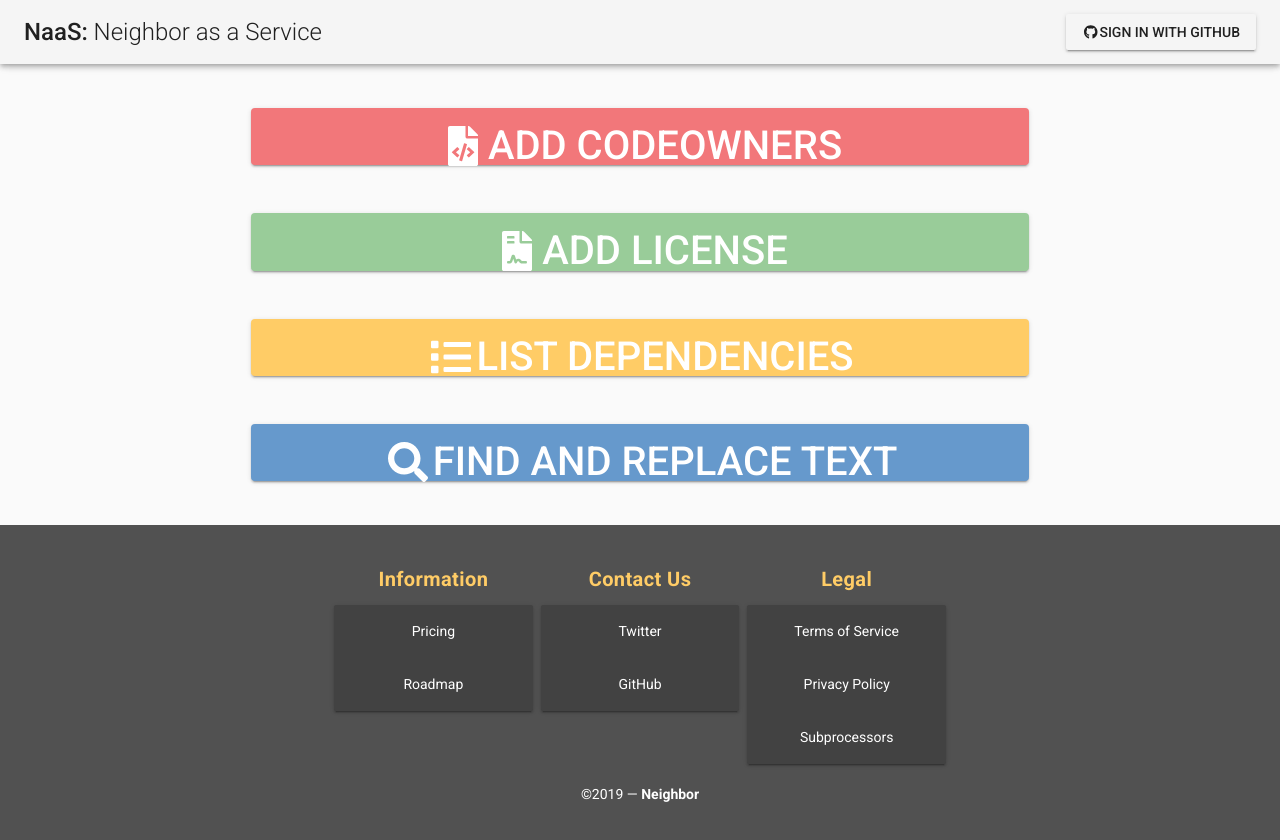
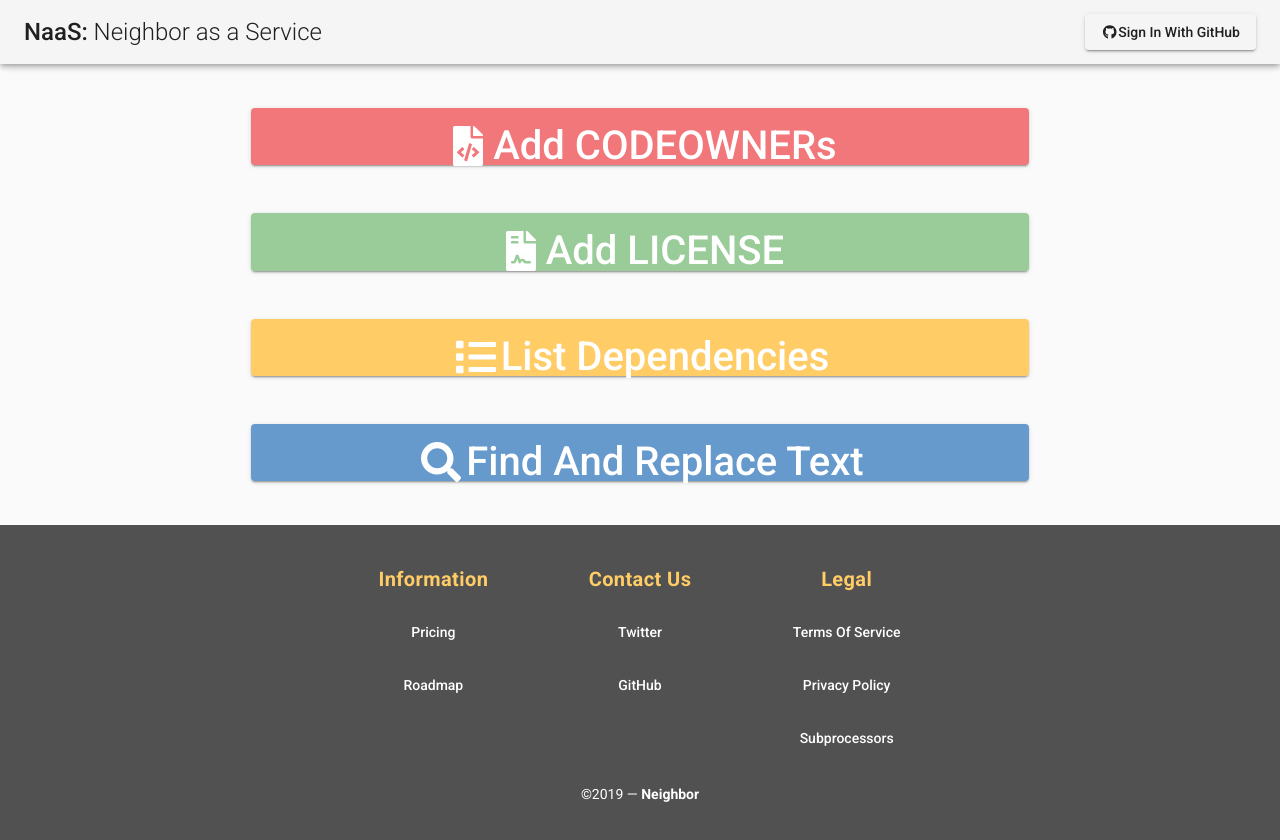
Before and after one commit to mccurdyc/naas-fe, a Vue app: page / in a window 1280 px wide. Shown: the top 840 px of the page. Built offline with nearby package versions, Linux system fonts and the light colour scheme.

Commit message:
decent-looking footer
Signed-off-by: Colton McCurdy <mccurdyc22@gmail.com>

```diff
--- a/src/App.vue
+++ b/src/App.vue
@@ -35,9 +35,17 @@
                 <v-card-title class="yellow--text title justify-center font-weight-bold">
                   Information
                 </v-card-title>
-                <v-card dark color>
-                  <v-card-text>Pricing</v-card-text>
-                  <v-card-text>Roadmap</v-card-text>
+                <v-card height=75% dark color=primary flat>
+                  <v-card-text>
+                    <v-btn flat md>
+                      Pricing
+                    </v-btn>
+                  </v-card-text>
+                  <v-card-text>
+                    <v-btn flat md>
+                      Roadmap
+                    </v-btn>
+                  </v-card-text>
                 </v-card>
               </v-flex>
 
@@ -45,9 +53,17 @@
                 <v-card-title class="yellow--text title justify-center font-weight-bold">
                   Contact Us
                 </v-card-title>
-                <v-card dark color>
-                  <v-card-text>Twitter</v-card-text>
-                  <v-card-text>GitHub</v-card-text>
+                <v-card height=75% dark color=primary flat>
+                  <v-card-text>
+                    <v-btn flat md>
+                      Twitter
+                    </v-btn>
+                  </v-card-text>
+                  <v-card-text>
+                    <v-btn flat md>
+                      GitHub
+                    </v-btn>
+                  </v-card-text>
                 </v-card>
               </v-flex>
 
@@ -55,10 +71,22 @@
                 <v-card-title class="yellow--text title justify-center font-weight-bold">
                   Legal
                 </v-card-title>
-                <v-card dark color=primary.darken>
-                  <v-card-text>Terms of Service</v-card-text>
-                  <v-card-text>Privacy Policy</v-card-text>
-                  <v-card-text>Subprocessors</v-card-text>
+                <v-card height=75% dark color=primary flat>
+                  <v-card-text>
+                    <v-btn flat md>
+                      Terms of Service
+                    </v-btn>
+                  </v-card-text>
+                  <v-card-text>
+                    <v-btn flat md>
+                      Privacy Policy
+                    </v-btn>
+                  </v-card-text>
+                  <v-card-text>
+                    <v-btn flat md>
+                      Subprocessors
+                    </v-btn>
+                  </v-card-text>
                 </v-card>
               </v-flex>
             </v-layout>
@@ -88,3 +116,16 @@
   }
 }
 </script>
+
+<style scoped>
+button {
+  border: none;
+  color: white;
+  text-align: center;
+  text-transform: capitalize;
+  text-decoration: none;
+  display: inline-block;
+  margin: -10px;
+  border-radius: 4px;
+}
+</style>
--- a/src/components/Home.vue
+++ b/src/components/Home.vue
@@ -68,6 +68,7 @@
   border: none;
   color: white;
   text-align: center;
+  text-transform: capitalize;
   text-decoration: none;
   display: inline-block;
   font-size: 40px;
@@ -75,4 +76,5 @@
   border-radius: 4px;
 }
 
+
 </style>
--- a/src/main.js
+++ b/src/main.js
@@ -4,10 +4,10 @@
 import 'vuetify/dist/vuetify.min.css'
 import { library } from '@fortawesome/fontawesome-svg-core'
 import { faCode, faCodeBranch, faFileCode, faFileContract, faFile, faFileAlt, faList, faCheck, faSearch } from '@fortawesome/free-solid-svg-icons'
-import { faGithub } from '@fortawesome/free-brands-svg-icons'
+import { faGithub, faTwitter } from '@fortawesome/free-brands-svg-icons'
 import { FontAwesomeIcon } from '@fortawesome/vue-fontawesome'
 
-library.add(faGithub, faCode, faCodeBranch, faFileCode, faFileContract, faFile, faFileAlt, faList, faCheck, faSearch)
+library.add(faGithub, faTwitter, faCode, faCodeBranch, faFileCode, faFileContract, faFile, faFileAlt, faList, faCheck, faSearch)
 
 Vue.component('font-awesome-icon', FontAwesomeIcon)
 
```
